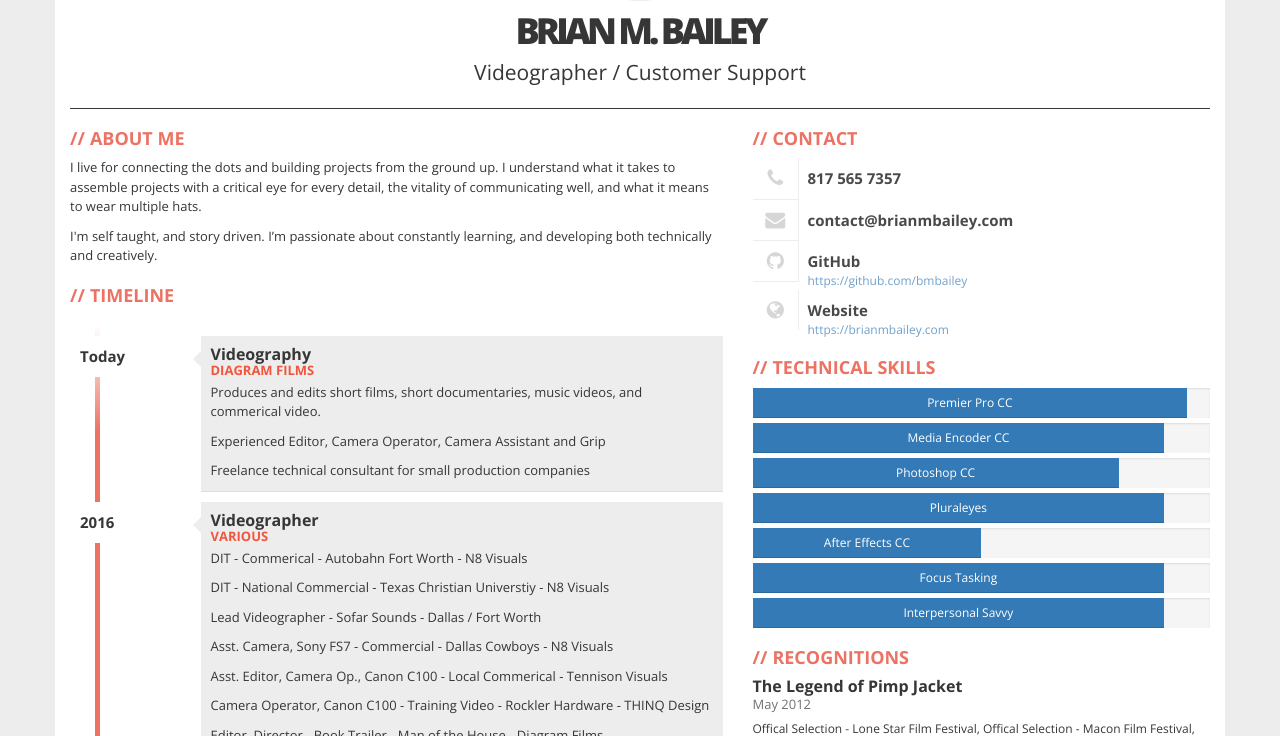
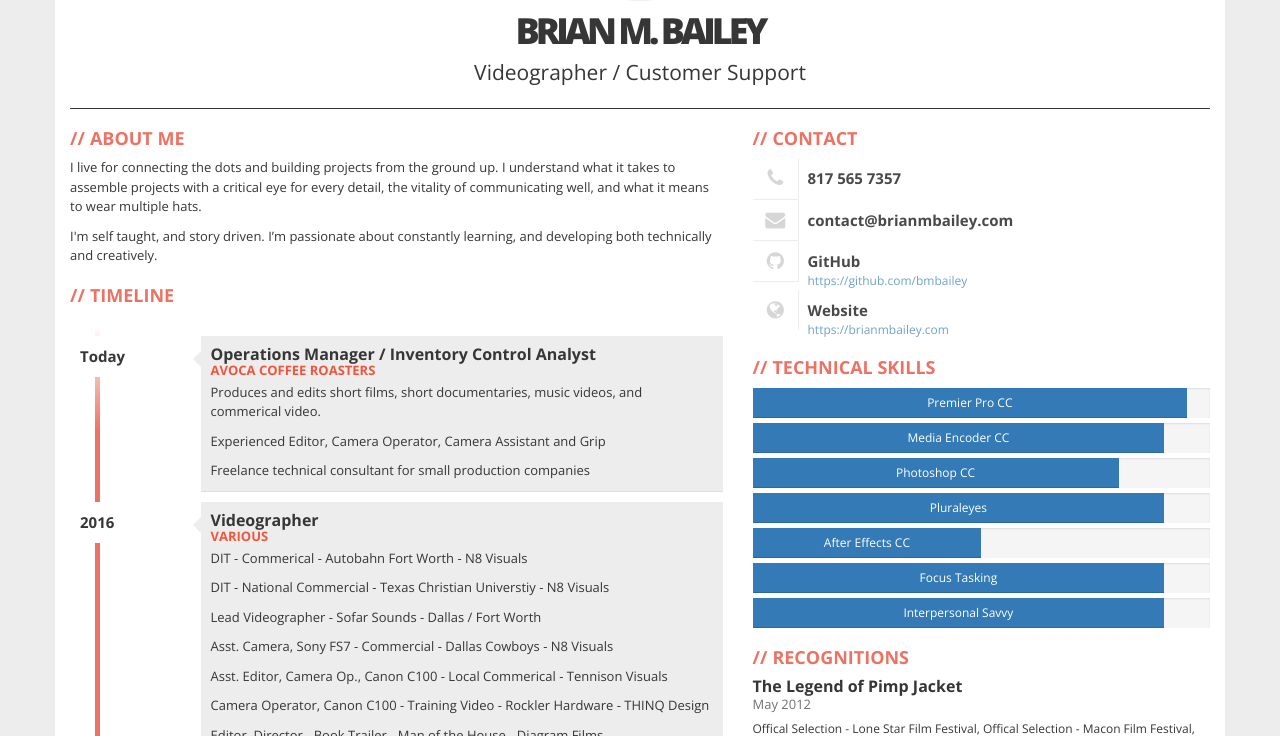
Before and after one commit to Bmbailey/Resume, a Jekyll site: the page built from index.html, in a window 1280 px wide and 900 px high, cut to the strip 164-900 px from the top of the window. Built offline with Jekyll 4.4.1, drawn with Linux system fonts in a browser that asks for light colours; nearby versions of some CDN libraries.

Commit message:
First update, Inventory Analyst

```diff
--- a/_data/timeline.yml
+++ b/_data/timeline.yml
@@ -1,5 +1,5 @@
-- title: Videography
-  company: Diagram Films
+- title: Operations Manager / Inventory Control Analyst
+  company: Avoca Coffee Roasters
   year: Today
   description:
     - Produces and edits short films, short documentaries, music videos, and commerical video.
```
Also changed, not shown: 1 other file.
